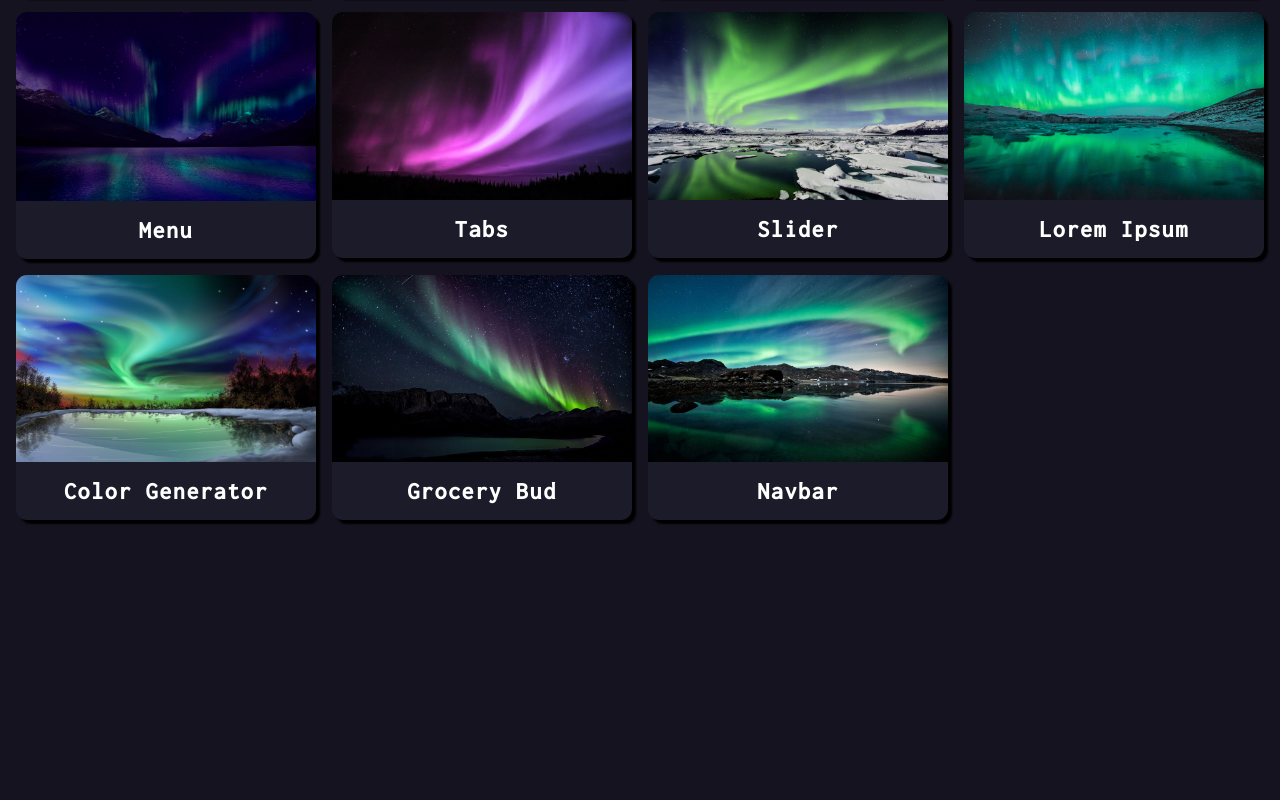
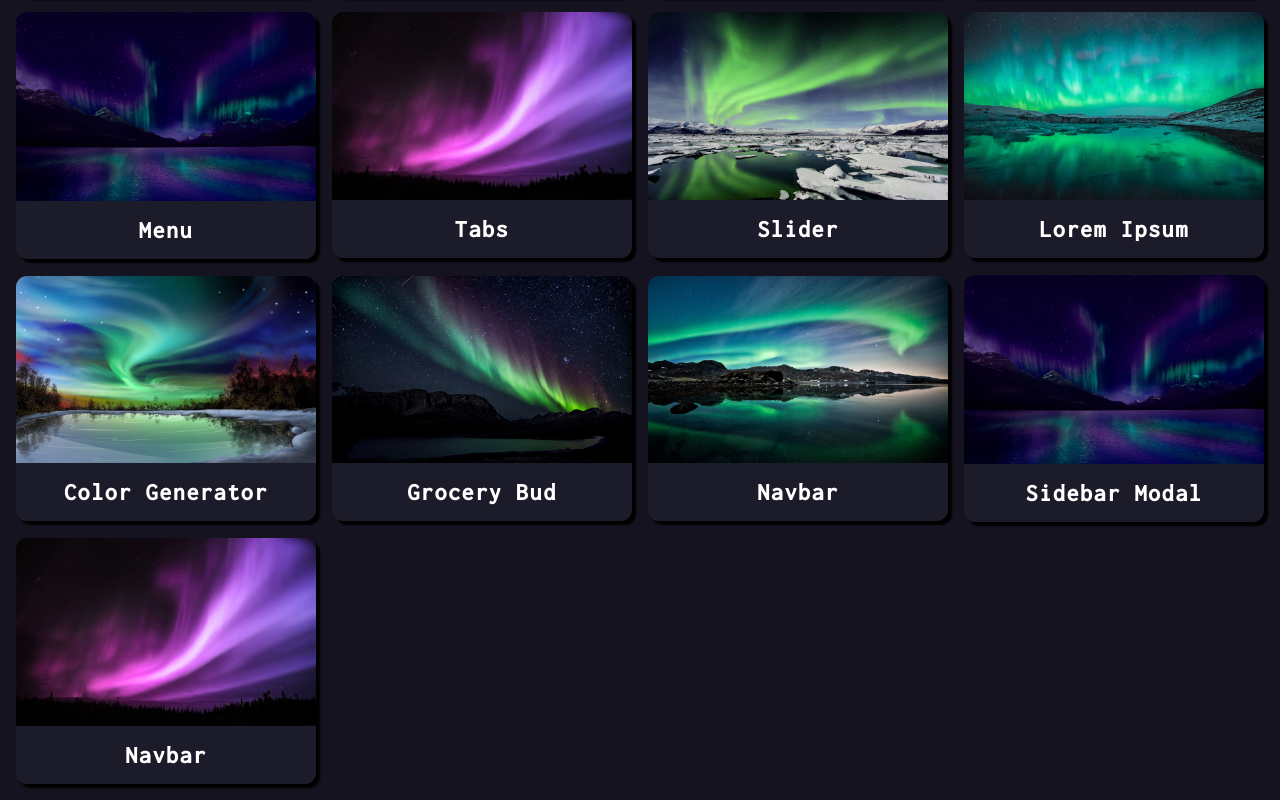
Before and after one commit to mitul-garg/react-practice-projects, a React (Create React App) app: page / in a window 1280 px wide. Shown: the part 351-1151 px from the top of the page. Before the commit the page ends 887 px from the top, so only its background shows below. Built offline with nearby package versions, Linux system fonts and the light colour scheme.

Commit message:
Sidebar Modal, Stripe Submenus Added

```diff
--- a/src/data.js
+++ b/src/data.js
@@ -65,6 +65,18 @@ const projects = [
     title: "navbar",
     url: "https://mg-react-practice-navbar.netlify.app",
   },
+  {
+    id: 12,
+    image: "./images/img5.jpg",
+    title: "sidebar modal",
+    url: "https://mg-react-practice-sidebar-modal.netlify.app",
+  },
+  {
+    id: 13,
+    image: "./images/img6.jpg",
+    title: "navbar",
+    url: "https://mg-react-practice-stripe-submenus.netlify.app",
+  },
 ];
 
 export default projects;
```
